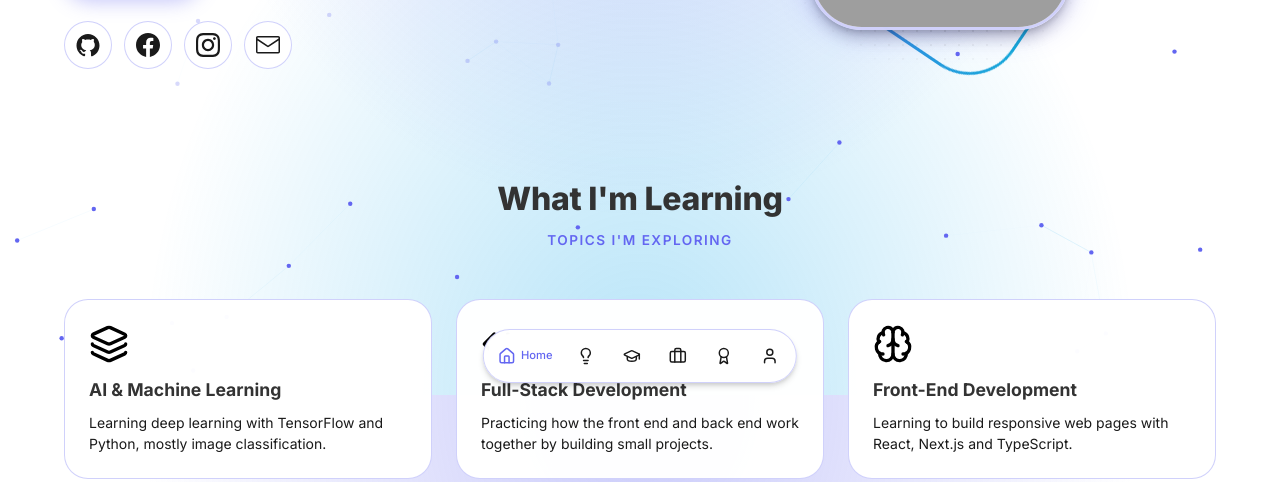
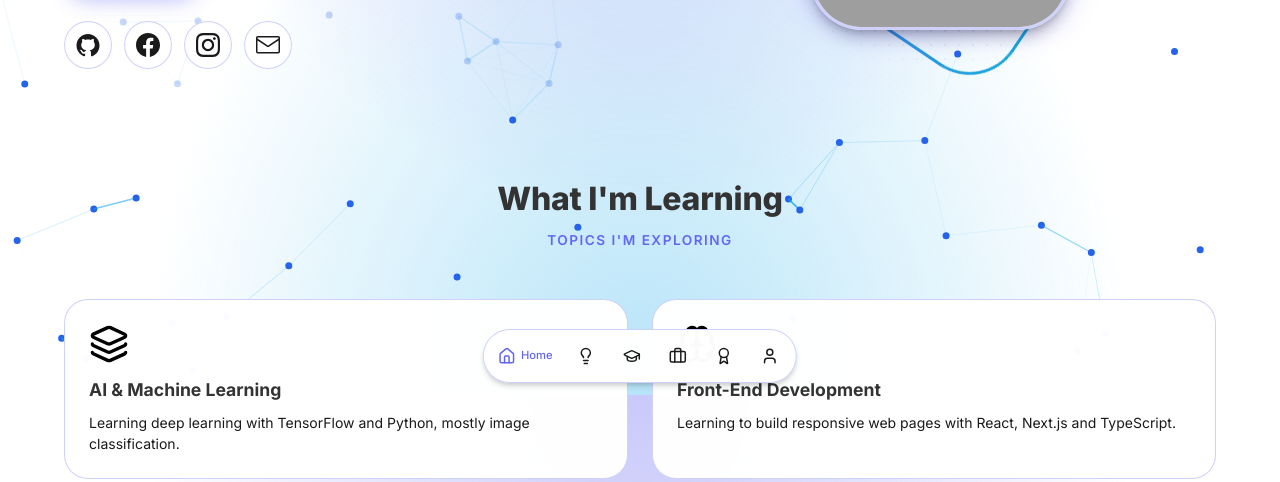
Before and after one commit to Ialwaysloveu/my-portfolio, a plain HTML site: page index.html in a window 1280 px wide. Shown: the part 405-887 px from the top of the page. Drawn offline with Linux system fonts and the light colour scheme; grey boxes are pictures that could not be loaded; animation ran at ten frames a second.

Commit message:
Fix background visibility and DRY refactors

```diff
--- a/data/person.json
+++ b/data/person.json
@@ -25,8 +25,7 @@
         "url": "https://www.instagram.com/salivioangelo/"
       },
       {
-        "platform": "Email",
-        "url": "mailto:angelosalivio@gmail.com"
+        "platform": "Email"
       }
     ],
     "resume": "assets/resume/Angelo-Salivio-Resume.pdf"
@@ -79,11 +78,6 @@
       "title": "AI & Machine Learning",
       "description": "Learning deep learning with TensorFlow and Python, mostly image classification.",
       "iconPath": "assets/person/icon-system.svg"
-    },
-    {
-      "title": "Full-Stack Development",
-      "description": "Practicing how the front end and back end work together by building small projects.",
-      "iconPath": "assets/person/icon-development.svg"
     },
     {
       "title": "Front-End Development",
@@ -179,7 +173,7 @@
   "certificates": [
     {
       "title": "Class of 2026 Certificate",
-      "issuer": "Mapúa University",
+      "issuer": "Map\u00faa University",
       "date": "2026",
       "url": "assets/certificates/cert-classof2026.pdf"
     },
@@ -210,54 +204,14 @@
   ],
   "footer": {
     "blurb": "Thanks for visiting! Feel free to say hi.",
-    "copyright": "© 2026 Angelo Salivio",
+    "copyright": "\u00a9 2026 Angelo Salivio",
     "navLinks": [
       {
-        "text": "Home",
-        "url": "#hero"
-      },
-      {
-        "text": "Projects",
-        "url": "#works"
-      },
-      {
-        "text": "Learning",
-        "url": "#expertise"
-      },
-      {
-        "text": "Education",
-        "url": "#education"
-      },
-      {
-        "text": "Certs",
-        "url": "#certificates"
-      },
-      {
-        "text": "About",
-        "url": "#about"
-      },
-      {
         "text": "Feedback",
-        "url": "mailto:angelosalivio@gmail.com?subject=Portfolio%20Feedback"
+        "url": "",
+        "subject": "Portfolio Feedback"
       }
     ],
-    "socials": [
-      {
-        "platform": "GitHub",
-        "url": "https://github.com/Ialwaysloveu"
-      },
-      {
-        "platform": "Facebook",
-        "url": "https://www.facebook.com/angelo.salivio.2025"
-      },
-      {
-        "platform": "Instagram",
-        "url": "https://www.instagram.com/salivioangelo/"
-      },
-      {
-        "platform": "Email",
-        "url": "mailto:angelosalivio@gmail.com"
-      }
-    ]
+    "socials": []
   }
 }
--- a/script.js
+++ b/script.js
@@ -22,7 +22,7 @@ document.addEventListener('DOMContentLoaded', async () => {
         personData.navLinks.forEach(link => {
             const li = document.createElement('li');
             li.className = 'nav-dock__item';
-            const isActive = window.location.hash === link.url;
+            const isActive = (window.location.hash || '#hero') === link.url;
             const iconName = link.iconPath ? link.iconPath.split('/').pop().replace('.svg', '').replace('nav-', '') : getDockIconName(link.text);
             const shortLabel = link.shortText || link.text;
             li.innerHTML = `
@@ -37,6 +37,7 @@ document.addEventListener('DOMContentLoaded', async () => {
 
     // Smooth scroll on nav dock link click (respects prefers-reduced-motion)
     // Pause the observer during scroll so icons never flash
+    const reduceMotion = window.matchMedia('(prefers-reduced-motion: reduce)').matches;
     navDockList.addEventListener('click', (e) => {
         const link = e.target.closest('.nav-dock__link');
         if (!link) return;
@@ -87,23 +88,29 @@ document.addEventListener('DOMContentLoaded', async () => {
         ctaPrimary.href = personData.hero.ctaPrimaryLink;
     }
 
+    const email = personData.contact.email;
+    // Build socials with email from contact
+    const socials = (personData.hero.socials || []).map(s => s.platform === 'Email' ? { ...s, url: 'mailto:' + email } : s);
+
+    function createSocialLink(social, className) {
+        const link = document.createElement('a');
+        link.className = className;
+        link.href = social.url;
+        if (social.platform === 'Email') {
+            link.setAttribute('aria-label', 'Send an email');
+        } else {
+            link.target = '_blank';
+            link.rel = 'noopener noreferrer';
+            link.setAttribute('aria-label', social.platform + ' profile');
+        }
+        link.innerHTML = socialSVG(social.platform);
+        return link;
+    }
+
     // Hero Social Links
     const heroSocial = document.getElementById('hero-social');
-    if (heroSocial && personData.hero.socials) {
-        personData.hero.socials.forEach(social => {
-            const link = document.createElement('a');
-            link.className = 'hero__social-link';
-            if (social.platform === 'Email') {
-                link.href = social.url;
-            } else {
-                link.href = social.url;
-                link.target = '_blank';
-                link.rel = 'noopener noreferrer';
-            }
-            link.setAttribute('aria-label', social.platform === 'Email' ? 'Send an email' : social.platform + ' profile');
-            link.innerHTML = socialSVG(social.platform);
-            heroSocial.appendChild(link);
-        });
+    if (heroSocial) {
+        socials.forEach(social => heroSocial.appendChild(createSocialLink(social, 'hero__social-link')));
     }
 
     // Resume button
@@ -166,7 +173,7 @@ document.addEventListener('DOMContentLoaded', async () => {
             item.className = 'works__item';
             item.style.animationDelay = `${i * 0.1}s`;
             item.innerHTML = `
-                <img src="${work.imagePath}" alt="${work.alt || work.title}" class="works__image" onerror="this.style.display='none'">
+                <img src="${work.imagePath}" alt="${work.alt || work.title}" class="works__image">
                 <h3 class="works__item-title">${work.title}</h3>
                 <p class="works__item-desc">${work.description}</p>
             `;
@@ -192,7 +199,6 @@ document.addEventListener('DOMContentLoaded', async () => {
                     btn.rel = 'noopener noreferrer';
                     btn.className = i === 0 ? 'btn btn--primary works__btn' : 'btn btn--ghost works__btn';
                     btn.textContent = l.label || 'Link';
-                    btn.style.minHeight = '44px';
                     linkContainer.appendChild(btn);
                 });
                 item.appendChild(linkContainer);
@@ -276,7 +282,7 @@ document.addEventListener('DOMContentLoaded', async () => {
             const item = document.createElement('div');
             item.className = 'tool';
             item.innerHTML = `
-                <img src="${tool.iconPath}" alt="${tool.name}" class="tool__icon" onerror="this.style.display='none'">
+                <img src="${tool.iconPath}" alt="${tool.name}" class="tool__icon">
                 <span class="tool__name">${tool.name}</span>
             `;
             toolsList.appendChild(item);
@@ -293,7 +299,7 @@ document.addEventListener('DOMContentLoaded', async () => {
             item.style.animationDelay = `${i * 0.1}s`;
             item.dataset.url = cert.url || '';
             item.innerHTML = `
-                <img src="assets/person/icon-system.svg" alt="Certificate" class="certificate__icon" onerror="this.style.display='none'">
+                <img src="assets/person/icon-system.svg" alt="Certificate" class="certificate__icon">
                 <h3 class="certificate__title">${cert.title}</h3>
                 ${cert.issuer ? `<p class="certificate__issuer">${cert.issuer}</p>` : ''}
                 <p class="certificate__date">${cert.date}</p>
@@ -324,38 +330,29 @@ document.addEventListener('DOMContentLoaded', async () => {
 
     // Footer Social Links
     const footerSocial = document.getElementById('footer-social');
-    const footerSocials = (personData.footer && personData.footer.socials) || (personData.hero && personData.hero.socials);
-    if (footerSocial && footerSocials) {
-        footerSocial.innerHTML = '';
-        footerSocials.forEach(social => {
-            const link = document.createElement('a');
-            link.className = 'footer__social-link';
-            if (social.platform === 'Email') {
-                link.href = social.url;
-            } else {
-                link.href = social.url;
-                link.target = '_blank';
-                link.rel = 'noopener noreferrer';
-            }
-            link.setAttribute('aria-label', social.platform === 'Email' ? 'Send an email' : social.platform + ' profile');
-            link.innerHTML = socialSVG(social.platform);
-            footerSocial.appendChild(link);
-        });
+    if (footerSocial) {
+        socials.forEach(social => footerSocial.appendChild(createSocialLink(social, 'footer__social-link')));
     }
 
     // Footer Nav Links
     const footerNav = document.getElementById('footer-nav');
-    if (footerNav && personData.footer && personData.footer.navLinks) {
+    if (footerNav) {
         footerNav.innerHTML = '';
-        const nav = document.createElement('ul');
-        nav.className = 'footer__nav-list';
-        personData.footer.navLinks.forEach(link => {
+        const ul = document.createElement('ul');
+        ul.className = 'footer__nav-list';
+        const footerLinks = [...personData.navLinks.map(n => ({ text: n.text, url: n.url })), ...(personData.footer.navLinks || []).map(n => {
+            if (n.subject) return { text: n.text, url: 'mailto:' + email + '?subject=' + encodeURIComponent(n.subject) };
+            return n;
+        })];
+        footerLinks.forEach(link => {
             const li = document.createElement('li');
-            li.className = 'footer__nav-item';
-            li.innerHTML = `<a href="${link.url}" class="footer__nav-link">${link.text}</a>`;
-            nav.appendChild(li);
+            const a = document.createElement('a');
+            a.href = link.url;
+            a.textContent = link.text;
+            li.appendChild(a);
+            ul.appendChild(li);
         });
-        footerNav.appendChild(nav);
+        footerNav.appendChild(ul);
     }
 });
 
@@ -556,7 +553,7 @@ function updateHeaderBg() {
     if (!canvas) return;
     const ctx = canvas.getContext('2d');
     let w, h, particles = [];
-    const COUNT = 60;
+    const COUNT = 80;
     function resize() {
         w = canvas.width = window.innerWidth;
         h = canvas.height = window.innerHeight;
@@ -586,10 +583,10 @@ function updateHeaderBg() {
     function draw() {
         ctx.clearRect(0, 0, w, h);
         const dark = isDark();
-        const pRgb = dark ? '59,130,246' : '99,102,241';
-        const lineRgb = dark ? '6,182,212' : '14,165,233';
-        const basePAlpha = dark ? 0.9 : 1.0;
-        const baseLineAlpha = dark ? 0.25 : 0.4;
+        const pRgb = dark ? '147,197,253' : '37,99,235';
+        const lineRgb = dark ? '56,189,248' : '14,165,233';
+        const basePAlpha = 1.0;
+        const baseLineAlpha = dark ? 0.7 : 0.85;
         for (let i = 0; i < particles.length; i++) {
             const p = particles[i];
             p.x += p.vx; p.y += p.vy;
@@ -600,7 +597,7 @@ function updateHeaderBg() {
             const alpha = inHero ? (basePAlpha * 0.25) : basePAlpha;
             ctx.fillStyle = `rgba(${pRgb},${alpha})`;
             ctx.beginPath();
-            ctx.arc(p.x, p.y, dark ? 1.5 : 2.2, 0, Math.PI * 2);
+            ctx.arc(p.x, p.y, dark ? 3 : 3.5, 0, Math.PI * 2);
             ctx.fill();
 
             for (let j = i + 1; j < particles.length; j++) {
@@ -610,7 +607,7 @@ function updateHeaderBg() {
                     const lineDim = inHero || isInsideHeroText(q.x, q.y);
                     const effectiveLineAlpha = lineDim ? (baseLineAlpha * 0.25) : baseLineAlpha;
                     ctx.strokeStyle = `rgba(${lineRgb},${(1 - d / 120) * effectiveLineAlpha})`;
-                    ctx.lineWidth = 1 - d / 120;
+                    ctx.lineWidth = (1 - d / 120) * (dark ? 1.8 : 2.2);
                     ctx.beginPath();
                     ctx.moveTo(p.x, p.y);
                     ctx.lineTo(q.x, q.y);
--- a/styles.css
+++ b/styles.css
@@ -1,4 +1,8 @@
 /* ============ Design Tokens ============ */
+.is-hidden { display: none !important; }
+.works__btn { min-height: 44px; }
+#bg-canvas { position: fixed; inset: 0; z-index: 0; pointer-events: none; }
+
 :root {
     /* Accent (shared across themes) */
     --color-primary: #6366f1;
@@ -46,16 +50,6 @@
     --color-border: rgba(99, 102, 241, 0.3);
 }
 
-/* Light theme (same accent, clean light surface) */
-[data-theme="light"] body {
-    background: radial-gradient(ellipse at top, rgba(99, 102, 241, 0.15) 0%, transparent 50%),
-                radial-gradient(ellipse at bottom, rgba(6, 182, 212, 0.15) 0%, transparent 50%),
-                var(--color-bg);
-    background-attachment: fixed;
-    background-size: 100% 100%, 100% 100%, 200% 200%;
-    animation: bgShift 20s ease infinite;
-}
-
 /* Base */
 * {
     margin: 0;
@@ -67,6 +61,7 @@ html {
     scroll-behavior: smooth;
     scroll-padding-top: 64px;
     -webkit-text-size-adjust: 100%;
+    background-color: var(--color-bg);
 }
 
 body {
@@ -76,8 +71,7 @@ body {
     line-height: 1.6;
     color: var(--color-text-light);
     background: radial-gradient(ellipse at top, rgba(99, 102, 241, 0.3) 0%, transparent 50%),
-                radial-gradient(ellipse at bottom, rgba(6, 182, 212, 0.3) 0%, transparent 50%),
-                var(--color-bg);
+                radial-gradient(ellipse at bottom, rgba(6, 182, 212, 0.3) 0%, transparent 50%);
     background-attachment: fixed;
     background-size: 100% 100%, 100% 100%, 200% 200%;
     animation: bgShift 20s ease infinite;
@@ -88,6 +82,14 @@ body {
     text-rendering: optimizeLegibility;
     -webkit-font-smoothing: antialiased;
     -moz-osx-font-smoothing: grayscale;
+}
+
+[data-theme="light"] body {
+    background: radial-gradient(ellipse at top, rgba(99, 102, 241, 0.15) 0%, transparent 50%),
+                radial-gradient(ellipse at bottom, rgba(6, 182, 212, 0.15) 0%, transparent 50%);
+    background-attachment: fixed;
+    background-size: 100% 100%, 100% 100%, 200% 200%;
+    animation: bgShift 20s ease infinite;
 }
 
 @keyframes bgShift {
@@ -1521,7 +1523,7 @@ section {
 .works__note { font-size: 0.85rem; opacity: 0.7; margin-top: 0.5rem; }
 .works__links { margin-top: auto; }
 
-#bg-canvas { position: fixed; inset: 0; z-index: -1; pointer-events: none; }
+#bg-canvas { position: fixed; inset: 0; z-index: 0; pointer-events: none; }
 @media (max-width: 768px) {
   .hero { padding-top: 1rem; }
 }
```
Also changed, not shown: certificates.js (+17 -8 lines).
